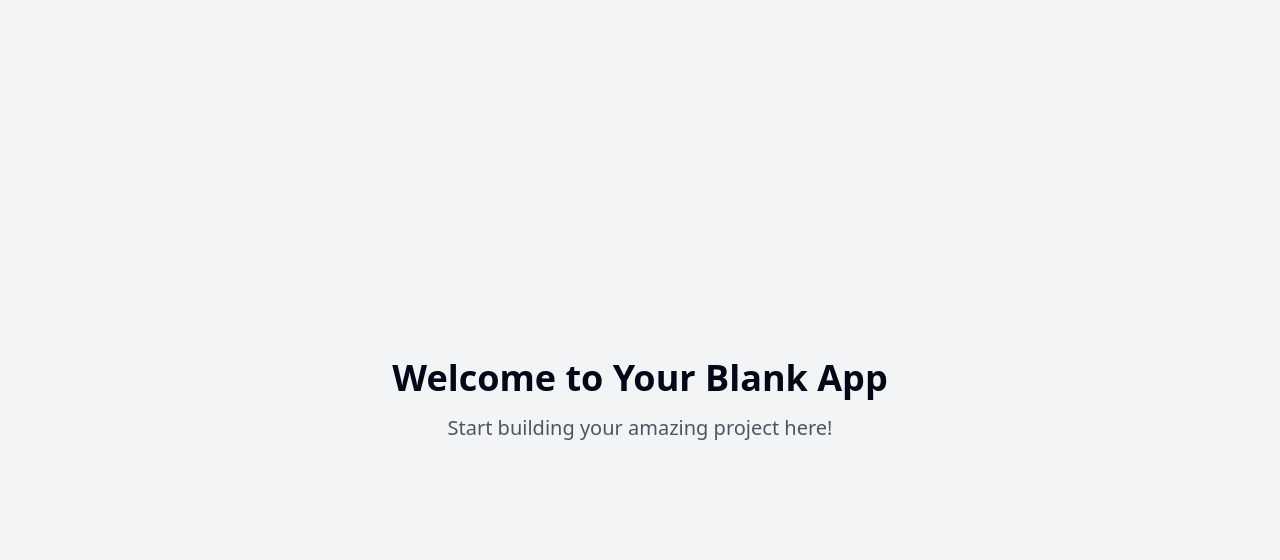
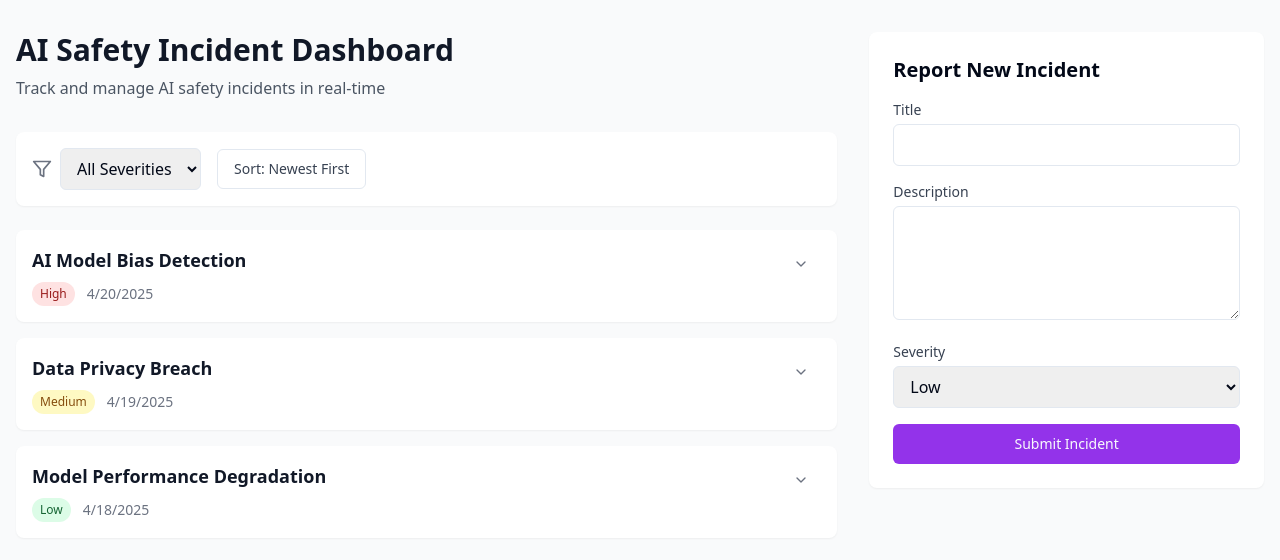
Before and after one commit to Outrages7/aegis-insight-pulse, a React (Vite) app: page / in a window 1280 px wide. Shown: the top 560 px of the page. Built offline with nearby package versions, Linux system fonts and the light colour scheme.

Commit message:
feat: Implement AI Safety Incident Dashboard
Implement a dashboard to display and manage AI safety incidents, including filtering, sorting, detailed views, and a form to report new incidents.

```diff
--- /dev/null
+++ b/src/components/IncidentCard.tsx
@@ -0,0 +1,53 @@
+
+import { useState } from 'react';
+import { ChevronDown, ChevronUp } from 'lucide-react';
+import { Incident } from '@/types/incident';
+import { Button } from '@/components/ui/button';
+import { cn } from '@/lib/utils';
+
+interface IncidentCardProps {
+  incident: Incident;
+}
+
+const IncidentCard = ({ incident }: IncidentCardProps) => {
+  const [isExpanded, setIsExpanded] = useState(false);
+
+  const severityColor = {
+    Low: 'bg-green-100 text-green-800',
+    Medium: 'bg-yellow-100 text-yellow-800',
+    High: 'bg-red-100 text-red-800',
+  }[incident.severity];
+
+  return (
+    <div className="bg-white rounded-lg shadow-sm p-4 mb-4 transition-all hover:shadow-md">
+      <div className="flex justify-between items-start">
+        <div className="flex-1">
+          <h3 className="text-lg font-semibold text-gray-900">{incident.title}</h3>
+          <div className="flex items-center gap-3 mt-2">
+            <span className={cn("px-2 py-1 rounded-full text-xs font-medium", severityColor)}>
+              {incident.severity}
+            </span>
+            <span className="text-sm text-gray-500">
+              {new Date(incident.reportedDate).toLocaleDateString()}
+            </span>
+          </div>
+        </div>
+        <Button
+          variant="ghost"
+          size="sm"
+          onClick={() => setIsExpanded(!isExpanded)}
+          className="text-gray-500 hover:text-gray-700"
+        >
+          {isExpanded ? <ChevronUp /> : <ChevronDown />}
+        </Button>
+      </div>
+      {isExpanded && (
+        <div className="mt-4 text-gray-600 text-sm animate-fade-in">
+          {incident.description}
+        </div>
+      )}
+    </div>
+  );
+};
+
+export default IncidentCard;
--- /dev/null
+++ b/src/components/IncidentForm.tsx
@@ -0,0 +1,81 @@
+
+import { useState } from 'react';
+import { Button } from '@/components/ui/button';
+import { Incident, Severity } from '@/types/incident';
+
+interface IncidentFormProps {
+  onSubmit: (incident: Omit<Incident, 'id'>) => void;
+}
+
+const IncidentForm = ({ onSubmit }: IncidentFormProps) => {
+  const [title, setTitle] = useState('');
+  const [description, setDescription] = useState('');
+  const [severity, setSeverity] = useState<Severity>('Low');
+
+  const handleSubmit = (e: React.FormEvent) => {
+    e.preventDefault();
+    onSubmit({
+      title,
+      description,
+      severity,
+      reportedDate: new Date().toISOString(),
+    });
+    setTitle('');
+    setDescription('');
+    setSeverity('Low');
+  };
+
+  return (
+    <form onSubmit={handleSubmit} className="bg-white rounded-lg shadow-sm p-6">
+      <h2 className="text-xl font-semibold mb-4">Report New Incident</h2>
+      <div className="space-y-4">
+        <div>
+          <label htmlFor="title" className="block text-sm font-medium text-gray-700 mb-1">
+            Title
+          </label>
+          <input
+            id="title"
+            type="text"
+            value={title}
+            onChange={(e) => setTitle(e.target.value)}
+            required
+            className="w-full px-3 py-2 border rounded-md focus:outline-none focus:ring-2 focus:ring-purple-500"
+          />
+        </div>
+        <div>
+          <label htmlFor="description" className="block text-sm font-medium text-gray-700 mb-1">
+            Description
+          </label>
+          <textarea
+            id="description"
+            value={description}
+            onChange={(e) => setDescription(e.target.value)}
+            required
+            rows={4}
+            className="w-full px-3 py-2 border rounded-md focus:outline-none focus:ring-2 focus:ring-purple-500"
+          />
+        </div>
+        <div>
+          <label htmlFor="severity" className="block text-sm font-medium text-gray-700 mb-1">
+            Severity
+          </label>
+          <select
+            id="severity"
+            value={severity}
+            onChange={(e) => setSeverity(e.target.value as Severity)}
+            className="w-full px-3 py-2 border rounded-md focus:outline-none focus:ring-2 focus:ring-purple-500"
+          >
+            <option value="Low">Low</option>
+            <option value="Medium">Medium</option>
+            <option value="High">High</option>
+          </select>
+        </div>
+        <Button type="submit" className="w-full bg-purple-600 hover:bg-purple-700">
+          Submit Incident
+        </Button>
+      </div>
+    </form>
+  );
+};
+
+export default IncidentForm;
--- a/src/pages/Index.tsx
+++ b/src/pages/Index.tsx
@@ -1,11 +1,109 @@
-// Update this page (the content is just a fallback if you fail to update the page)
+
+import { useState } from 'react';
+import { Filter } from 'lucide-react';
+import { Incident, Severity } from '@/types/incident';
+import IncidentCard from '@/components/IncidentCard';
+import IncidentForm from '@/components/IncidentForm';
+import { Button } from '@/components/ui/button';
+
+const initialIncidents: Incident[] = [
+  {
+    id: '1',
+    title: 'AI Model Bias Detection',
+    description: 'Discovered significant bias in production model outputs affecting minority groups.',
+    severity: 'High',
+    reportedDate: '2025-04-20T10:00:00Z',
+  },
+  {
+    id: '2',
+    title: 'Data Privacy Breach',
+    description: 'Minor data exposure during model training process, affected data immediately quarantined.',
+    severity: 'Medium',
+    reportedDate: '2025-04-19T15:30:00Z',
+  },
+  {
+    id: '3',
+    title: 'Model Performance Degradation',
+    description: 'Gradual decline in model accuracy observed over past week, no critical systems affected.',
+    severity: 'Low',
+    reportedDate: '2025-04-18T09:15:00Z',
+  },
+];
 
 const Index = () => {
+  const [incidents, setIncidents] = useState<Incident[]>(initialIncidents);
+  const [selectedSeverity, setSelectedSeverity] = useState<Severity | 'All'>('All');
+  const [sortByNewest, setSortByNewest] = useState(true);
+
+  const handleNewIncident = (newIncident: Omit<Incident, 'id'>) => {
+    const incident: Incident = {
+      ...newIncident,
+      id: Math.random().toString(36).substr(2, 9),
+    };
+    setIncidents(prev => [incident, ...prev]);
+  };
+
+  const filteredAndSortedIncidents = incidents
+    .filter(incident => selectedSeverity === 'All' || incident.severity === selectedSeverity)
+    .sort((a, b) => {
+      const dateA = new Date(a.reportedDate).getTime();
+      const dateB = new Date(b.reportedDate).getTime();
+      return sortByNewest ? dateB - dateA : dateA - dateB;
+    });
+
   return (
-    <div className="min-h-screen flex items-center justify-center bg-gray-100">
-      <div className="text-center">
-        <h1 className="text-4xl font-bold mb-4">Welcome to Your Blank App</h1>
-        <p className="text-xl text-gray-600">Start building your amazing project here!</p>
+    <div className="min-h-screen bg-gray-50">
+      <div className="max-w-7xl mx-auto px-4 py-8">
+        <div className="grid grid-cols-1 lg:grid-cols-3 gap-8">
+          {/* Main Content */}
+          <div className="lg:col-span-2">
+            <div className="mb-8">
+              <h1 className="text-3xl font-bold text-gray-900 mb-2">AI Safety Incident Dashboard</h1>
+              <p className="text-gray-600">Track and manage AI safety incidents in real-time</p>
+            </div>
+
+            {/* Filters */}
+            <div className="bg-white p-4 rounded-lg shadow-sm mb-6">
+              <div className="flex flex-wrap items-center gap-4">
+                <div className="flex items-center gap-2">
+                  <Filter className="text-gray-500" size={20} />
+                  <select
+                    value={selectedSeverity}
+                    onChange={(e) => setSelectedSeverity(e.target.value as Severity | 'All')}
+                    className="px-3 py-2 border rounded-md focus:outline-none focus:ring-2 focus:ring-purple-500"
+                  >
+                    <option value="All">All Severities</option>
+                    <option value="Low">Low</option>
+                    <option value="Medium">Medium</option>
+                    <option value="High">High</option>
+                  </select>
+                </div>
+                <Button
+                  variant="outline"
+                  onClick={() => setSortByNewest(!sortByNewest)}
+                  className="text-gray-700"
+                >
+                  Sort: {sortByNewest ? 'Newest First' : 'Oldest First'}
+                </Button>
+              </div>
+            </div>
+
+            {/* Incidents List */}
+            <div className="space-y-4">
+              {filteredAndSortedIncidents.map((incident) => (
+                <IncidentCard key={incident.id} incident={incident} />
+              ))}
+              {filteredAndSortedIncidents.length === 0 && (
+                <p className="text-center text-gray-500 py-8">No incidents found matching the current filters.</p>
+              )}
+            </div>
+          </div>
+
+          {/* Sidebar with Form */}
+          <div className="lg:col-span-1">
+            <IncidentForm onSubmit={handleNewIncident} />
+          </div>
+        </div>
       </div>
     </div>
   );
--- /dev/null
+++ b/src/types/incident.ts
@@ -0,0 +1,10 @@
+
+export type Severity = 'Low' | 'Medium' | 'High';
+
+export interface Incident {
+  id: string;
+  title: string;
+  description: string;
+  severity: Severity;
+  reportedDate: string;
+}
```
Also changed, not shown: tailwind.config.ts (+40 -52 lines).
